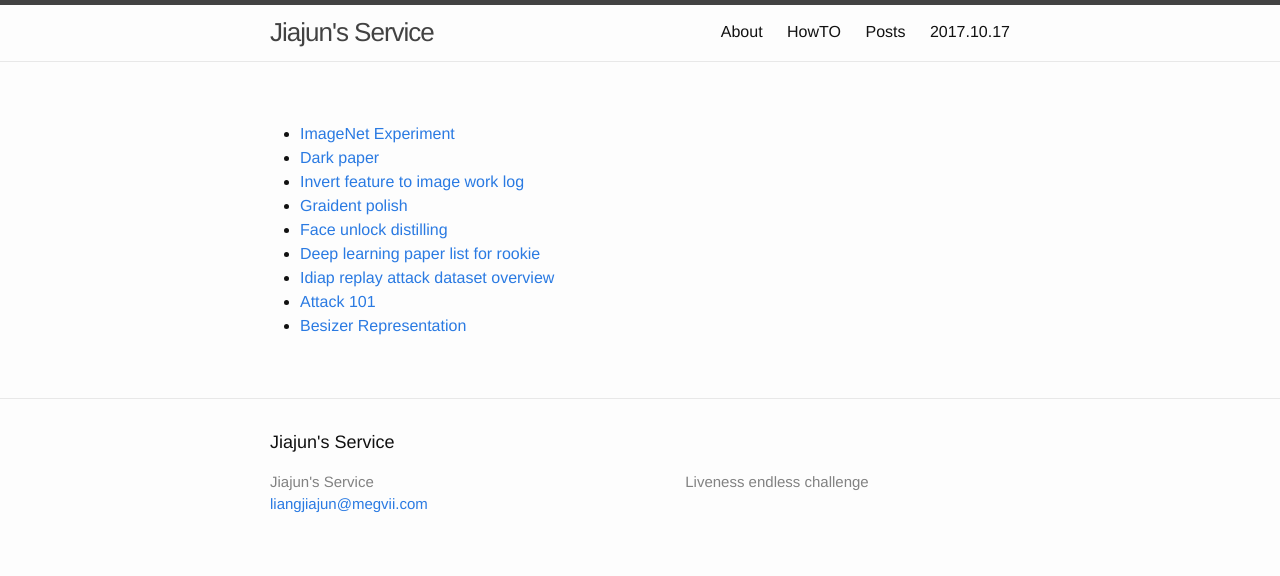
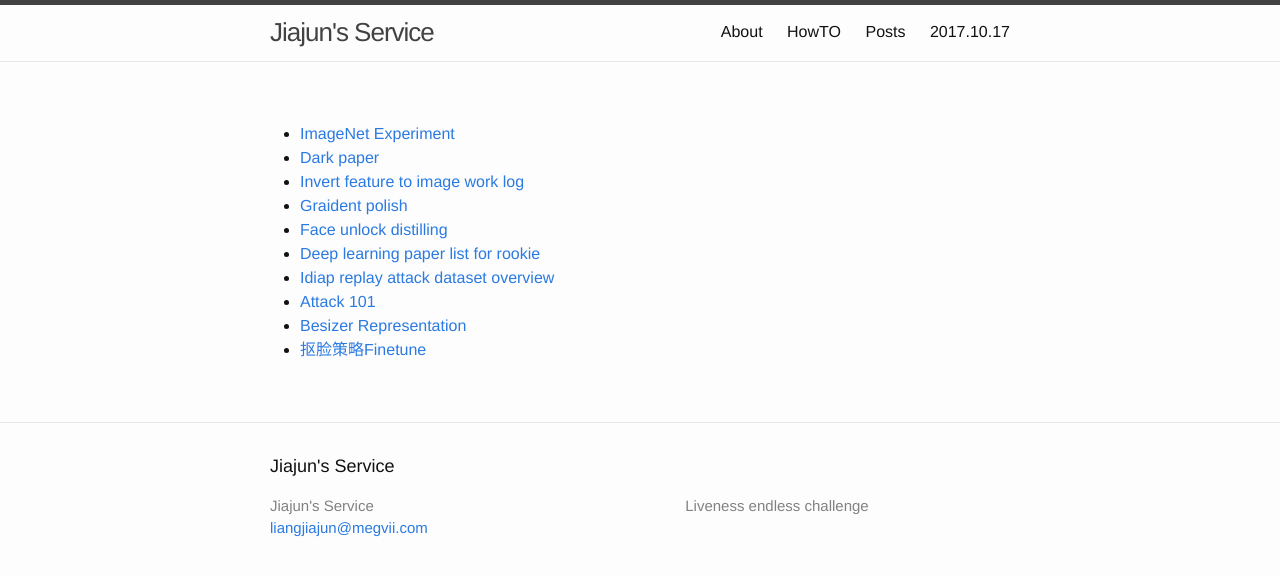
Before and after one commit to tracyliang18/tracyliang18.github.io, a Jekyll site: the page built from docs/worklog.md, in a window 1280 px wide. Shown: the top 576 px of the page. Built offline with Jekyll 4.4.1, drawn with Linux system fonts in a browser that asks for light colours; our own code applies the rules of GitHub Pages for plain Markdown files.

Commit message:
update worklog

```diff
--- a/docs/worklog.md
+++ b/docs/worklog.md
@@ -7,3 +7,4 @@
 * [Idiap replay attack dataset overview](https://docs.google.com/a/megvii.com/document/d/1zKM3z442TvgiiEF2HN7sQAnBD5idAanYcUlT6kf3Mp4/edit?usp=drive_web)
 * [Attack 101](https://docs.google.com/a/megvii.com/spreadsheets/d/10rcGZcTmMky_HBnBAbpDc9ViKMQPSDnRWBixK0_POqs/edit?usp=drive_web)
 * [Besizer Representation](https://docs.google.com/document/d/1uzAj5mpLBHDEIrApDJ90w8liyTg_BNnuYExjhdmMAw8/edit)
+* [抠脸策略Finetune](https://docs.google.com/document/d/13QK70AcSzFaRhE97M-3KOZpeIoz9DSF2Nqh99_o7IUI/edit)
```
